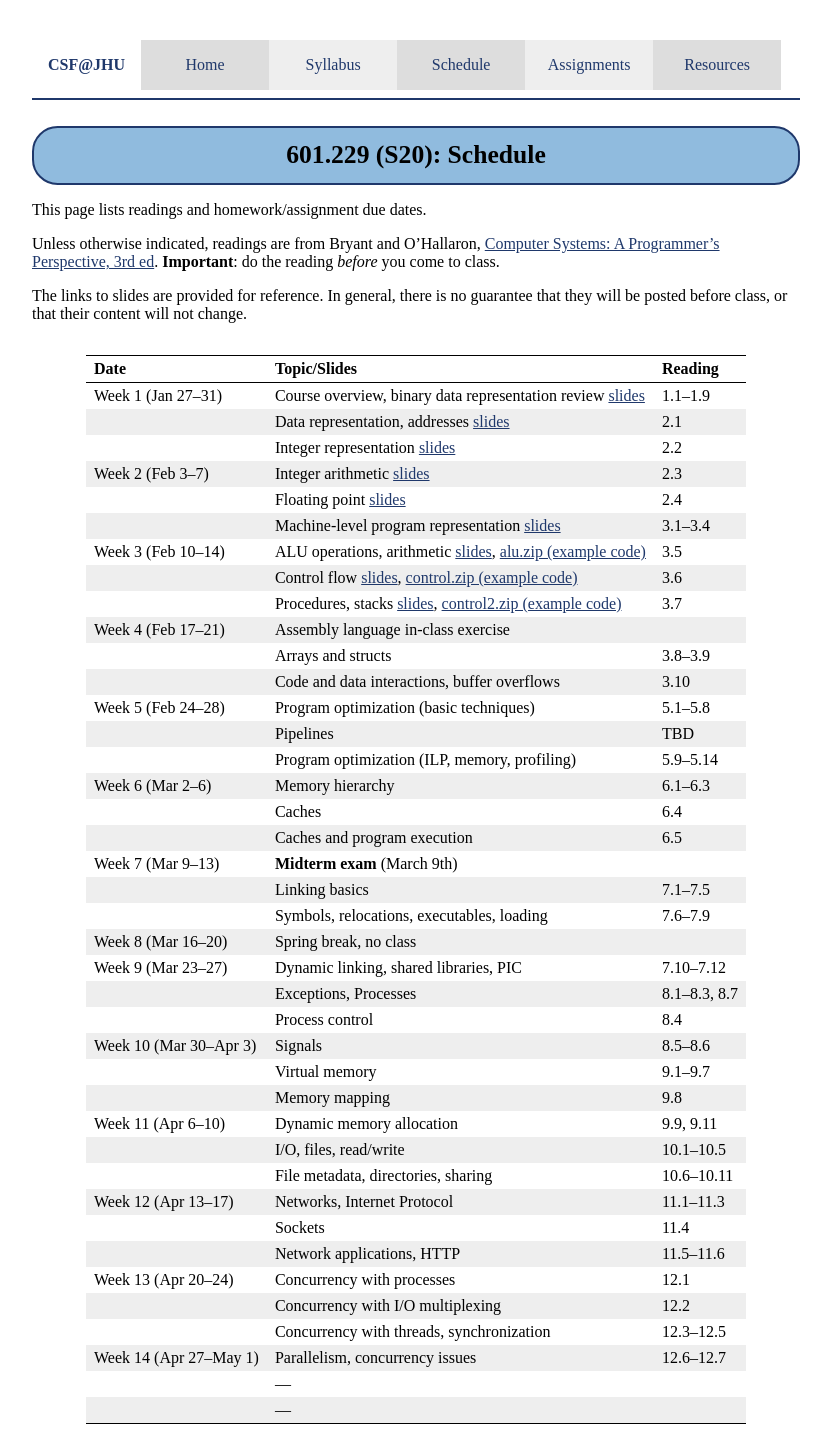
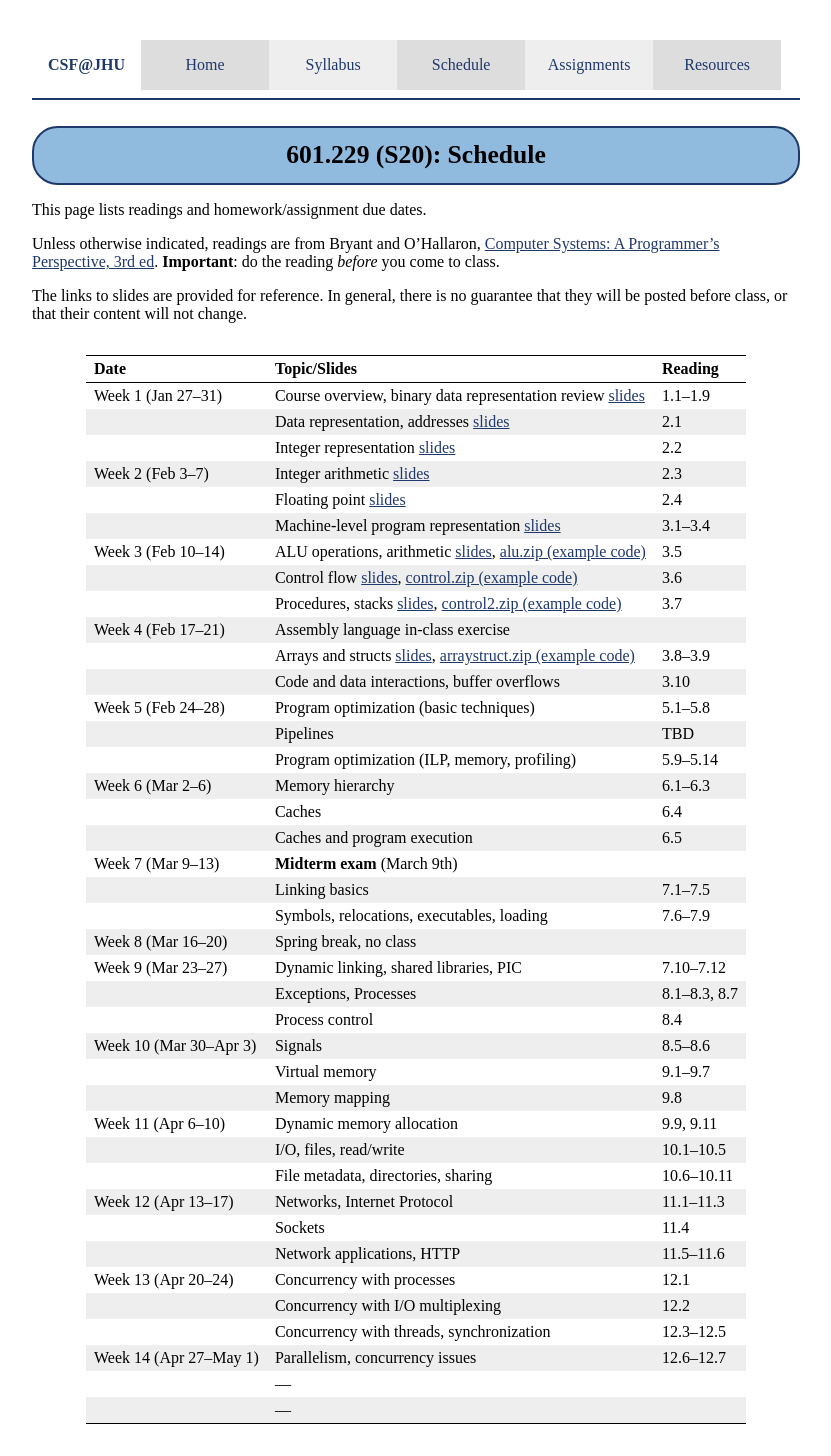
Before and after one commit to jhucsf/spring2020, a Jekyll site: the page built from schedule.md, in a window 1280 px wide. Shown: the whole page, without its empty margins (224-1055 px from the left). Built offline with Jekyll 4.4.1, drawn with Linux system fonts in a browser that asks for light colours.

Commit message:
lecture 10 and example code

```diff
--- a/schedule.md
+++ b/schedule.md
@@ -22,7 +22,7 @@ Week 3 (Feb 10–14) | ALU operations, arithmetic [slides](lectures/lecture07-pu
 &nbsp;             | Control flow [slides](lectures/lecture08-public.pdf), [control.zip (example code)](lectures/control.zip) | 3.6 |
 &nbsp;             | Procedures, stacks [slides](lectures/lecture09-public.pdf), [control2.zip (example code)](lectures/control2.zip) | 3.7
 Week 4 (Feb 17–21) | Assembly language in-class exercise |
-                   | Arrays and structs | 3.8–3.9
+&nbsp;             | Arrays and structs [slides](lectures/lecture10-public.pdf), [arraystruct.zip (example code)](lectures/arraystruct.zip) | 3.8–3.9
                    | Code and data interactions, buffer overflows | 3.10
 Week 5 (Feb 24–28) | Program optimization (basic techniques) | 5.1–5.8 |
                    | Pipelines | TBD
```
Also changed, not shown: 2 other files.
